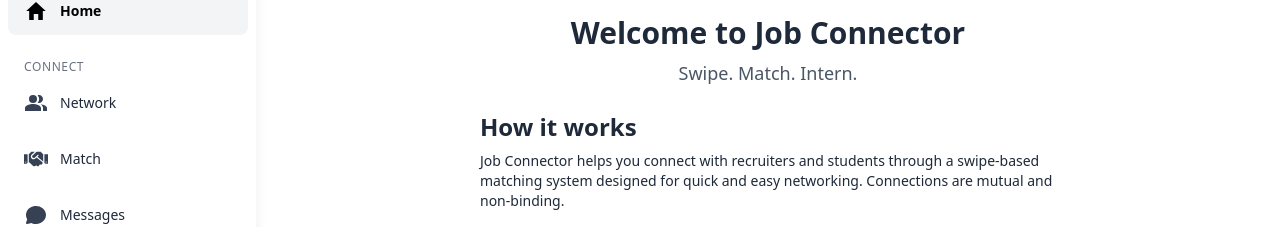
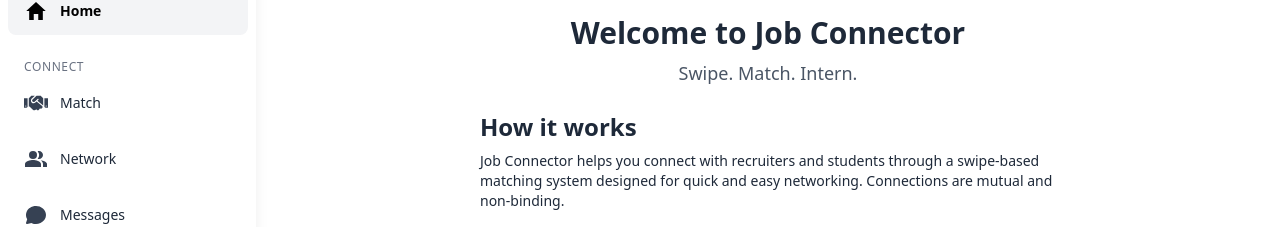
Before and after one commit to Jollibuilders/FIP_Project, a React (Vite) app in the folder frontend/: page /home in a window 1280 px wide. Shown: the part 146-373 px from the top of the page. Built offline with nearby package versions, Linux system fonts and the light colour scheme; no server answers; sample sign-in values are in the browser's storage.

Commit message:
fixed button positioning

```diff
--- a/frontend/src/components/NavigationBar.jsx
+++ b/frontend/src/components/NavigationBar.jsx
@@ -172,8 +172,8 @@ const NavigationBar = ({ navbarWidth, setNavbarWidth }) => {
         <div className="mt-4 mb-1 px-4 text-xs font-medium text-gray-500 uppercase tracking-wider">
           Connect
         </div>
+        <NavItem to="/match" icon={FaHandshake} label="Match" />
         <NavItem to="/matches" icon={MdPeopleAlt} label="Network" />
-        <NavItem to="/match" icon={FaHandshake} label="Match" />
         <NavItem to="/chat" icon={TbMessageCircleFilled} label="Messages" />
 
         <div className="mt-4 mb-1 px-4 text-xs font-medium text-gray-500 uppercase tracking-wider">
```
